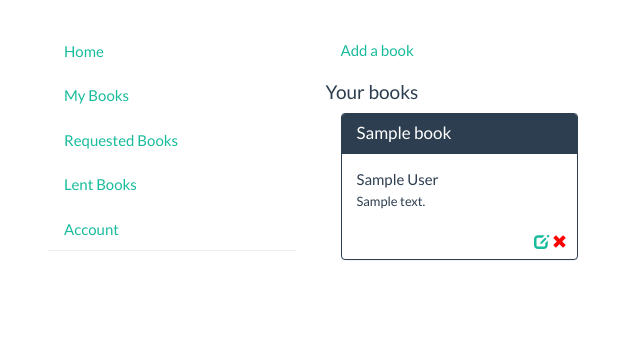
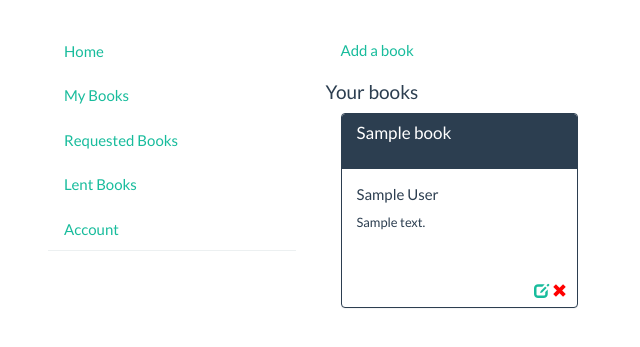
Before and after one commit to cy94/bookzilla, a Django app: page /users/books/ in a window 1280 px wide. Shown: the part 60-407 px from the top of the page, without its empty margins (52-692 px from the left). Run offline with Django 3.2, Linux system fonts and the light colour scheme; a user stored in the database is signed in; tables that the repository leaves empty hold one stand-in row (values such as "Sample post"); some libraries are stand-ins or nearby versions.

Commit message:
fix book private and public display after adding summary
book request / edit buttons pushed to bottom of box
book-box has fixed height
added message on book search - display number of results / no books found

```diff
--- a/books/forms.py
+++ b/books/forms.py
@@ -7,6 +7,7 @@ class EditBookForm(forms.Form):
 	title = forms.CharField(label='Title')
 	author = forms.CharField(label='Author')
 	summary = forms.CharField(label='Summary',
+				required=False,
 				widget=forms.Textarea(attrs=
 					{'placeholder': 'Summary (upto 140 characters)'
 					})
--- a/books/static/css/book-detail.css
+++ b/books/static/css/book-detail.css
@@ -1,9 +1,30 @@
+.book-box{
+	height: 13em;
+	overflow: auto;
+	position: relative;
+}
+
+.book-box-search{
+	height: 14em;
+}
+
+.book-summary{
+	margin-top: 5px;
+	height: 100%;
+	text-align: justify;
+}
+
+.book-title{
+	height: 2em;
+}
+
 .buttons{
 	text-align: right;
-	position: relative;
+	position: absolute;
+	bottom: 5px;
 	right: 10px;
-	bottom: 5px;
 }
+
 .edit-button{
 }
 
--- a/books/templates/books/book_private.html
+++ b/books/templates/books/book_private.html
@@ -10,13 +10,16 @@
 	</div>
 
 	<div class="panel-body">
+		<div>
 			<span class="book-author">{{ book_author }}</span>
-		<p>
+
+		</div>
+
+		<p class="book-summary">
 			<small>{{ summary }}</small>
 		</p>
-	</div>
 
-	<div class="buttons">
+		<span class="buttons">
 				{# link to edit this book #}
 				<a href="{% url 'users:books:edit_book' book_id %}"
 					class="edit-button">
@@ -25,5 +28,8 @@
 				<a href="{% url 'users:books:delete' book_id %}" class="delete-button">
 					<span class="glyphicon glyphicon-remove"></span>
 				</a>
+		</span>
 	</div>
+
+
 </div>
--- a/books/views.py
+++ b/books/views.py
@@ -70,6 +70,7 @@ def edit_book(request, book_id):
 			book.title = form.cleaned_data['title']
 			book.author = form.cleaned_data['author']
 			book.summary = form.cleaned_data['summary']
+			print "summary:", book.summary
 			book.save()
 
 			messages.success(request,
```
Also changed, not shown: books/templates/books/book_public.html (+17 -10 lines), books/templates/books/search.html (+6 -1 lines). Lines whose indentation alone changed are shown as unchanged.
